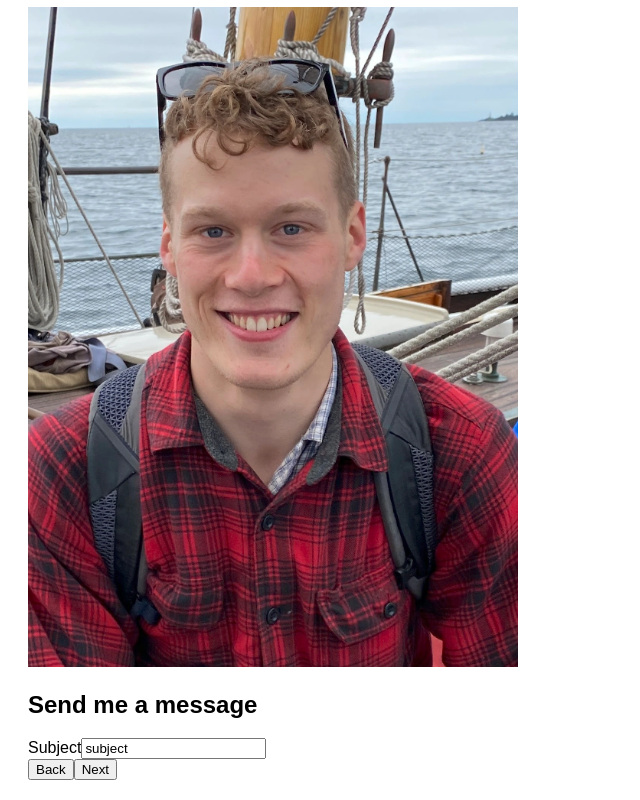
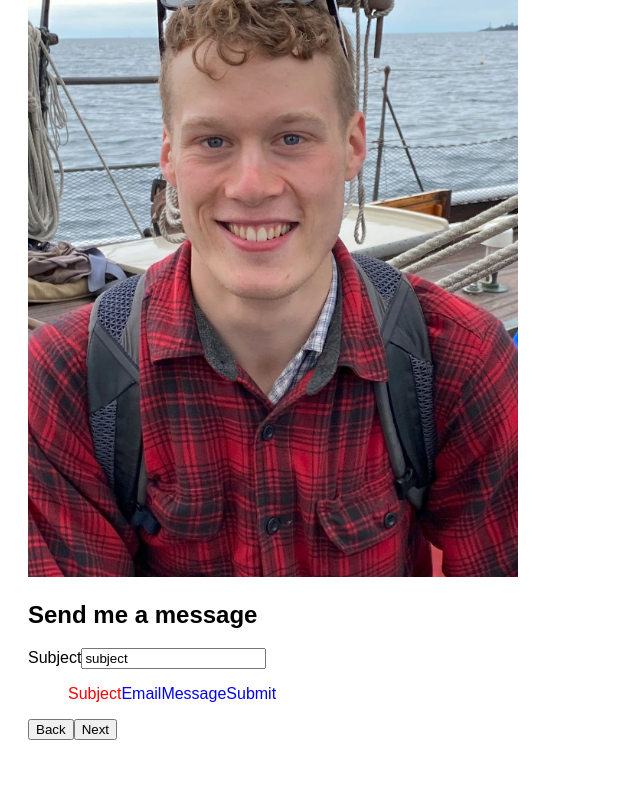
Before and after one commit to snorkilator/flyio-test-front-end, a React (Vite) app: page / in a window 1280 px wide. Shown: the part 465-1265 px from the top of the page, without its empty margins (0-640 px from the left). After the commit the page ends 1225 px from the top, so only its background shows below. Built offline with nearby package versions, Linux system fonts and the light colour scheme; no server answers.

Commit message:
Color coding for currentform page, vertical allign

```diff
--- a/src/App.css
+++ b/src/App.css
@@ -11,3 +11,16 @@ img {
 .info{
     width: 40%;
 }
+
+.highlighted{
+    color: red
+}
+.notHighlighted{
+    color: blue
+}
+
+li{
+    display: inline;
+    margin: 10p;
+    padding: 10p;
+}
--- a/src/Form.tsx
+++ b/src/Form.tsx
@@ -12,65 +12,41 @@ type props = {
   form: form;
   handleFormChange: (currentPage: number, value: string) => void;
 };
+var setForm: React.Dispatch<React.SetStateAction<form>>;
+var form: form;
 function Form() {
   let [currentPage, setCurrentPage] = useState(0);
 
-  // When form is mounted, fetch from database
-  // will likely need to send cookie to authenticate
-  let [form, setForm] = useState({
-    Subject: "subject",
-    Email: "email",
-    Message: "message",
-  } as form);
-
-  let prevForm: form = form
-  function saveForm() {
-    let interval = setInterval(
-    async  () => {
-    let currentForm = form
-    if (prevForm == currentForm){return}
-    let options = {
-      method: "POST",
-      headers: {
-        "Content-Type": "application/json",
-      },
-      body: JSON.stringify(form),
-    };
-    try {
-      let response = await fetch("/save", options);
-      console.log("response:"+response.status)
-      // need to try this with actuall backend because prevForm never gets updated because status code is 404 without backend
-      if (response.status == 200){prevForm = currentForm}
-    } catch (error) {
-      console.log(error);
+  [form, setForm] = useState((): form => {
+    let retrievedForm = localStorage.getItem("form");
+    if (!retrievedForm) {
+      return {
+        Subject: "subject",
+        Email: "email",
+        Message: "message",
+      };
     }
-  }
-    )
-    return clearInterval(interval)
-  }
-
-  useEffect(saveForm, [])
+    console.log(retrievedForm);
+    let parsedForm: form = JSON.parse(retrievedForm);
+    return parsedForm;
+  });
+  console.log(form);
 
   useEffect(() => {
-    let int = setInterval(async function HandleSaveForm() {
-      let options = {
-        method: "POST",
-        headers: {
-          "Content-Type": "application/json",
-        },
-        body: JSON.stringify(form),
-      };
-      try {
-        let response = await fetch("/save", options);
-        console.log("response:" + response.status);
-      } catch (error) {
-        console.log(error);
-      }
-    }, 1000);
-    return () => {
-      clearInterval(int);
-    };
-  }, [form]);
+    console.log("saving form");
+    let interval = setInterval(
+      () => {
+        // console.log("page number: " + p);
+        let formStr = JSON.stringify(form);
+        localStorage.setItem("form", formStr);
+        console.log("setting storage: " + formStr);
+      },
+      1000,
+      form,
+      currentPage
+    );
+    return () => clearInterval(interval);
+  }, []);
 
   function handleClickBack() {
     setCurrentPage((currentPage) => {
@@ -106,14 +82,30 @@ function Form() {
     }
   }
 
-  let pages = [Subject, Email, Message, Submit];
-
+  let pages = [
+    { component: Subject, name: "Subject" },
+    { component: Email, name: "Email" },
+    { component: Message, name: "Message" },
+    { component: Submit, name: "Submit" },
+  ];
+  function goToFormPage(pageNum: number) {
+    if (pageNum < pages.length) {
+      setCurrentPage(pageNum);
+    }
+  }
+  let formPageLinks = pages.map((page, i)=>{
+    return <li onClick={()=>{goToFormPage(i)}} className={i == currentPage ? "highlighted":"notHighlighted"}><a>{page.name}</a></li>
+  })
   return (
     <div id="send-me-a-message">
       <h2>Send me a message</h2>
       <form>
-        {pages[currentPage]({ form: form, handleFormChange: handleFormChange })}
+        {pages[currentPage].component({
+          form: form,
+          handleFormChange: handleFormChange,
+        })}
       </form>
+      <ul>{formPageLinks}</ul>
       <button onClick={handleClickBack}>Back</button>
       <button onClick={handleClickNext}>Next</button>
     </div>
--- a/src/Reviews.tsx
+++ b/src/Reviews.tsx
@@ -1,7 +1,10 @@
 // This file contains all the customer reviews
 // It is linked to in the menu bar and route to using react-router-dom
 
+import {useEffect} from "react"
+
 function Reviews(){
+    useEffect(()=>console.log(localStorage.getItem("form")),[])
     return(<h1>Reviews page</h1>)
 }
 
```
Also changed, not shown: 5 other files (tests, documents, lock files or other folders).
